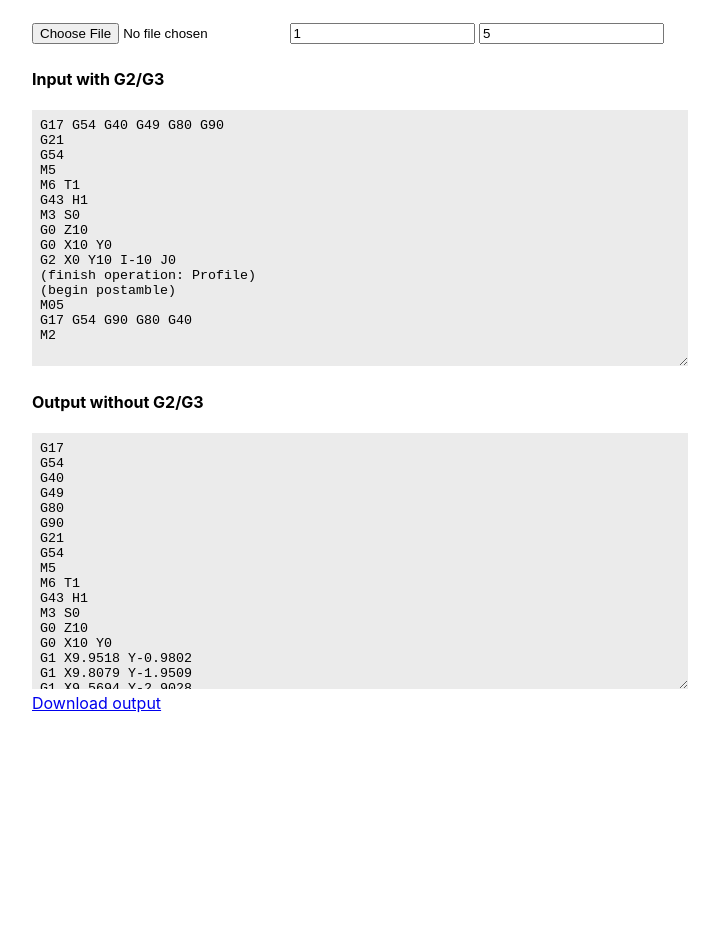
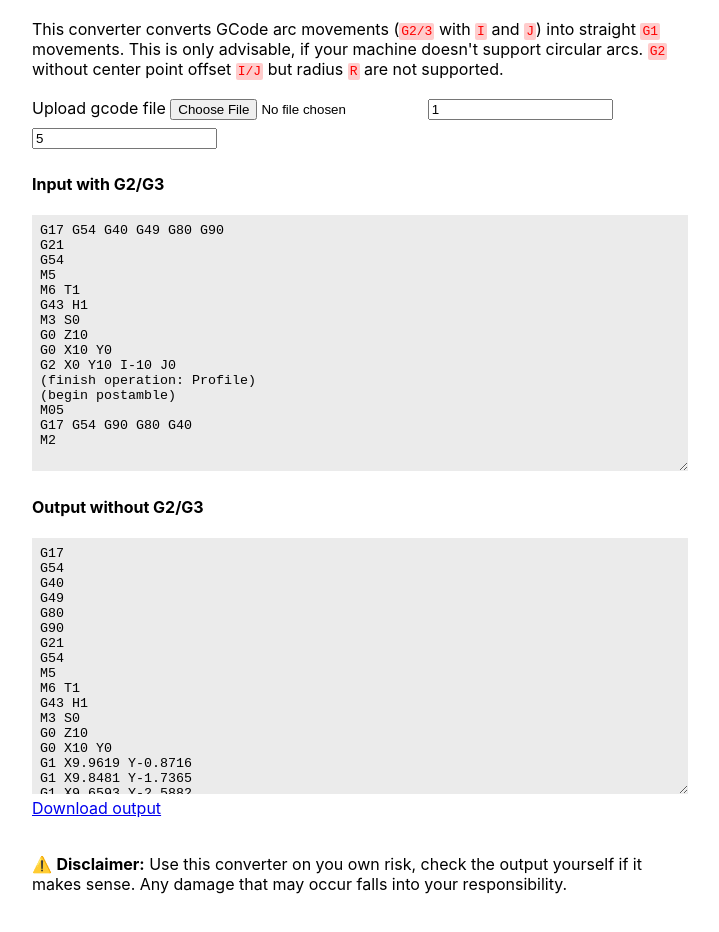
Before and after one commit to constant-flow/arc-breaker, a plain HTML site: page index.html in a window 1280 px wide. Shown: the part 134-1066 px from the top of the page, without its empty margins (288-1007 px from the left). Before the commit the page ends 879 px from the top, so only its background shows below. Drawn offline with Linux system fonts and the light colour scheme.

Commit message:
limit input number, added help, break by angle, better logs

```diff
--- a/index.html
+++ b/index.html
@@ -60,6 +60,13 @@
       transition: opacity 0.3s;
     }
 
+    code {
+      background-color: rgba(255, 0, 0, 0.2);
+      color: red;
+      padding: 1px 2px;
+      border-radius: 2px;
+    }
+
     .tooltip .tooltiptext::after {
       content: "";
       position: absolute;
@@ -79,7 +86,15 @@
   <body>
     <div id="app">
       <h1>Arc Breaker – Convert G2/G3 to G1 move commands</h1>
+      <p>
+        This converter converts GCode arc movements (<code>G2/3</code> with
+        <code>I</code> and <code>J</code>) into straight
+        <code>G1</code> movements. This is only advisable, if your machine
+        doesn't support circular arcs. <code>G2</code> without center point
+        offset <code>I/J</code> but radius <code>R</code> are not supported.
+      </p>
       <div>
+        <label for="inputFile">Upload gcode file</label>
         <input type="file" id="inputFile" accept=".cnc, .g, .gcode" />
         <div class="tooltip">
           <input
@@ -87,7 +102,7 @@
             type="number"
             placeholder="seg-len in mm"
             value="1"
-            min="0.0001"
+            min="0.01"
           />
           <span class="tooltiptext"
             >Max. length of linear segment forming the arc (mm)</span
@@ -100,7 +115,7 @@
             type="number"
             placeholder="angle in degree"
             value="5"
-            min="0.0001"
+            min="0.01"
           />
           <span class="tooltiptext"
             >Max. angle between to linear segments forming the arc
@@ -124,6 +139,13 @@
       ></textarea>
 
       <a id="download">Download output</a>
+      <br />
+      <br />
+      <p>
+        ⚠️ <b>Disclaimer:</b> Use this converter on you own risk, check the
+        output yourself if it makes sense. Any damage that may occur falls into
+        your responsibility.
+      </p>
     </div>
 
     <script>
@@ -173,9 +195,19 @@
           return output;
         };
 
+        const isNumber = function isNumber(value) {
+          return typeof value === "number" && isFinite(value);
+        };
+
         const arcToSegments = (command) => {
+          //https://marlinfw.org/docs/gcode/G002-G003.html
           maxSegmentLen = parseFloat(segmentLength.value);
           maxSegmentAngle = (parseFloat(segmentAngle.value) / 180) * Math.PI;
+
+          if (!isNumber(maxSegmentLen) || maxSegmentLen < 0.0001)
+            maxSegmentLen = 1;
+          if (!isNumber(maxSegmentAngle) || maxSegmentAngle < 0.0001)
+            maxSegmentAngle = 5;
           const isCW = command.G == 2;
 
           const fromX = posX;
@@ -183,8 +215,6 @@
 
           const toX = command.X;
           const toY = command.Y;
-
-          console.log(fromX, fromY, " to ", toX, toY);
 
           const rad = Math.sqrt(command.I * command.I + command.J * command.J);
 
@@ -207,7 +237,21 @@
 
           const bowLen = Math.abs(totalDeltaAngle) * rad;
           // how many segments needs the bow to be divided into
-          var requiredSegments = Math.ceil(bowLen / maxSegmentLen);
+
+          const requiredSegmentsByLengthLimit = Math.ceil(
+            bowLen / maxSegmentLen
+          );
+          const requiredSegmentsByAngleLimit = Math.ceil(
+            Math.abs(totalDeltaAngle) / maxSegmentAngle
+          );
+
+          const requiredSegments = Math.max(
+            requiredSegmentsByLengthLimit,
+            requiredSegmentsByAngleLimit
+          );
+
+          console.log("Replaced arc by", requiredSegments, "segments");
+
           var deltaAngle = totalDeltaAngle / requiredSegments;
 
           var deltaSegmentLen = maxSegmentAngle;
@@ -277,7 +321,7 @@
           for (let line of lines) {
             // console.log(`=== LINE ${lineNumber} ===`);
             if (isComment(line)) {
-              console.warn(line);
+              //   console.warn(line);
               outputCode += line + "\n";
             } else {
               //   outputCode += `(${posX} ${posY}) ` + processLine(line);
@@ -300,9 +344,11 @@
         };
 
         const updateOutput = () => {
+          console.log("=== Update output ===");
           const output = processGcode(inGcode.value);
           outGcode.value = output;
           updateDownloadButton();
+          console.log(" ✅ DONE");
         };
 
         updateOutput();
```
